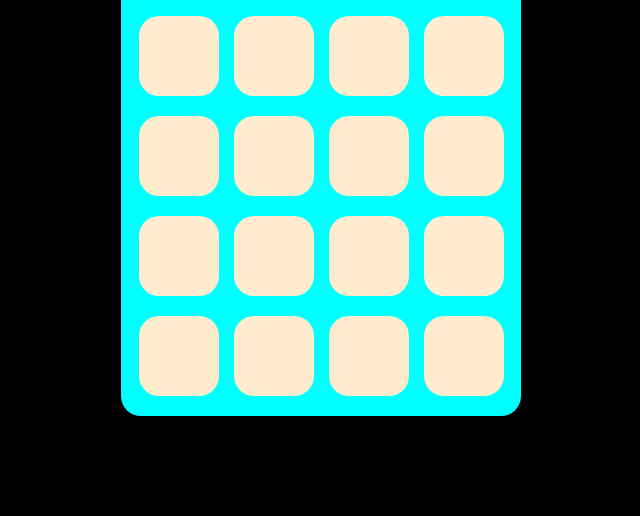
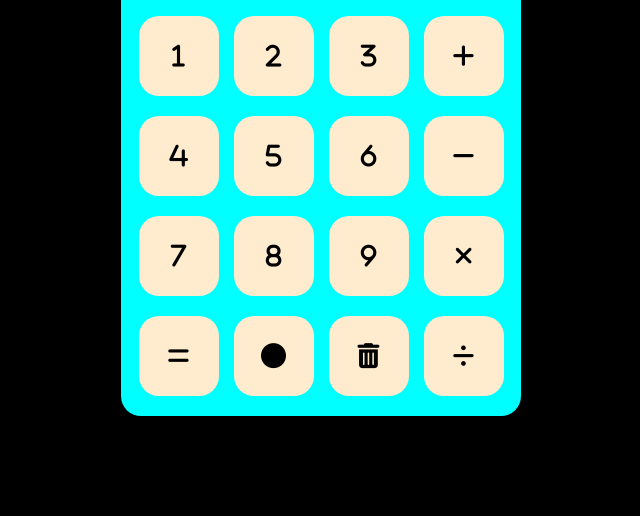
Before and after one commit to Micah-Morris/Calculator, a plain HTML site: page index.html in a window 1280 px wide. Shown: the part 284-800 px from the top of the page, without its empty margins (319-959 px from the left). Drawn offline with Linux system fonts and the light colour scheme.

Commit message:
create consts for all buttons

```diff
--- a/index.html
+++ b/index.html
@@ -9,43 +9,63 @@
 </head>
 <body>
     <script src="script.js" defer> </script>
+    <script src="https://kit.fontawesome.com/88d80c35a9.js" crossorigin="anonymous"></script>
 
     <div class="wrapper" >
         <div class="container">
             <div class="display">
+                <div class="number">
+                    12345
+                </div>
             </div>
             <div class="panel">
-                <div class="button">
+                <div class="button" id="1">
+                    <i class="fa-solid fa-1"></i>
                 </div>
-                <div class="button">
+                <div class="button 2">
+                    <i class="fa-solid fa-2"></i>
                 </div>
-                <div class="button">
+                <div class="button 3">
+                    <i class="fa-solid fa-3"></i>
                 </div>
-                <div class="button">
+                <div class="button plus">
+                    <i class="fa-solid fa-plus"></i>
                 </div>
-                <div class="button">
+                <div class="button 4">
+                    <i class="fa-solid fa-4"></i>
                 </div>
-                <div class="button">
+                <div class="button 5">
+                    <i class="fa-solid fa-5"></i>
                 </div>
-                <div class="button">
+                <div class="button 6">
+                    <i class="fa-solid fa-6"></i>
                 </div>
-                <div class="button">
+                <div class="button minus">
+                    <i class="fa-solid fa-minus"></i>
                 </div>
-                <div class="button">
+                <div class="button 7">
+                    <i class="fa-solid fa-7"></i>
                 </div>
-                <div class="button">
+                <div class="button 8">
+                    <i class="fa-solid fa-8"></i>
                 </div>
-                <div class="button">
+                <div class="button 9">
+                    <i class="fa-solid fa-9"></i>
                 </div>
-                <div class="button">
+                <div class="button multiply">
+                    <i class="fa-solid fa-multiply"></i>
                 </div>
-                <div class="button">
+                <div class="button equals">
+                    <i class="fa-solid fa-equals"></i>
                 </div>
-                <div class="button">
+                <div class="button point">
+                    <i class="fa-solid fa-circle"></i>
                 </div>
-                <div class="button">
+                <div class="button clear">
+                    <i class="fa-solid fa-trash-can"></i>
                 </div>
-                <div class="button">
+                <div class="button divide">
+                    <i class="fa-solid fa-divide"></i>
                 </div>
                 </div>
         </div>
--- a/script.js
+++ b/script.js
@@ -1,5 +1,22 @@
-const numOne = document.querySelector()
+const numOne = document.getElementById('1')
+const numTwo = document.getElementById('1')
+const numThree = document.getElementById('1')
+const numFour = document.getElementById('1')
+const numFive = document.getElementById('1')
+const numSix = document.getElementById('1')
+const numSeven = document.getElementById('1')
+const numEight = document.getElementById('1')
+const numNine = document.getElementById('1')
+const numZero = document.getElementById('1')
+const plusSign = document.getElementById('1')
+const minusSign = document.getElementById('1')
+const multiplySign = document.getElementById('1')
+const divideSign = document.getElementById('1')
+const equalSign = document.getElementById('1')
+const decimalPoint = document.getElementById('1')
+const trash = document.getElementById('1')
 
+console.log(numOne);
 function add(a, b) {
     let sum = a + b;
     console.log(sum);
--- a/style.css
+++ b/style.css
@@ -26,6 +26,15 @@ html, body{
     width: 380px;
     background-color: blanchedalmond;
     border-radius: 20px;
+    font-size: 75px;
+    display: flex;
+    justify-content:right;
+    align-items:flex-end;
+
+
+}
+.number{
+    margin-right: 20px;
 }
 .panel{
     height: 400px;
@@ -41,6 +50,10 @@ html, body{
     width: 80px;
     background-color:blanchedalmond;
     border-radius: 20px;
+    font-size: 25px;
+    display: flex;
+    justify-content: center;
+    align-items: center;
 
 
 }
```
